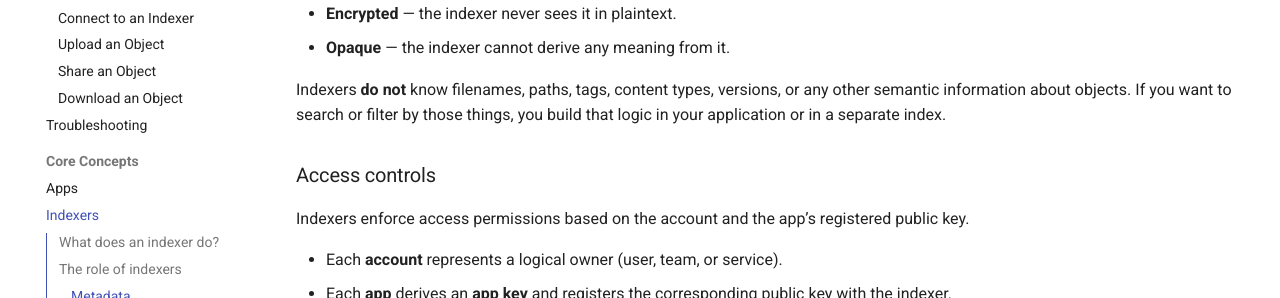
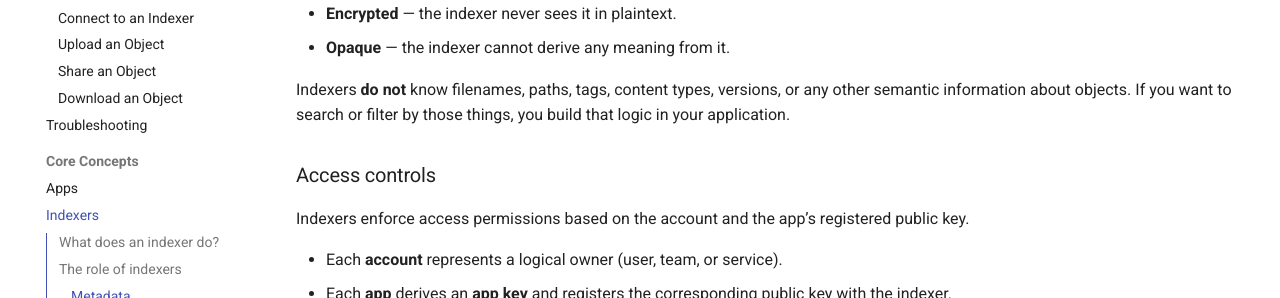
Before and after one commit to SiaFoundation/developer-portal, an MkDocs documentation site: the page built from docs/core-concepts/indexers.md, in a window 1280 px wide and 900 px high, scrolled down 898 px. Shown: the part 180-478 px from the top of the window. Built offline with MkDocs 1.6.1 and Material for MkDocs 9.7.7, drawn with Linux system fonts in a browser that asks for light colours.

Commit message:
Removed repetitive statement on line 40.

```diff
--- a/docs/core-concepts/indexers.md
+++ b/docs/core-concepts/indexers.md
@@ -37,7 +37,7 @@ The metadata itself is:
 * **Encrypted** — the indexer never sees it in plaintext.
 * **Opaque** — the indexer cannot derive any meaning from it.
 
-Indexers **do not** know filenames, paths, tags, content types, versions, or any other semantic information about objects. If you want to search or filter by those things, you build that logic in your application or in a separate index.
+Indexers **do not** know filenames, paths, tags, content types, versions, or any other semantic information about objects. If you want to search or filter by those things, you build that logic in your application.
 
 ### Access controls
 
```
